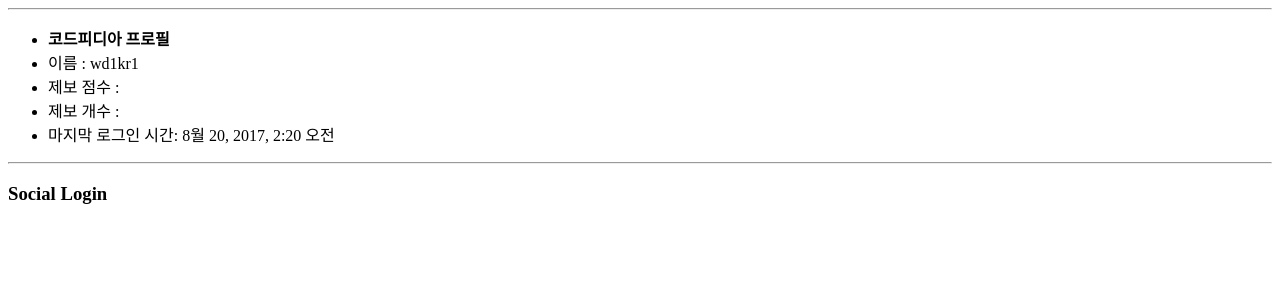
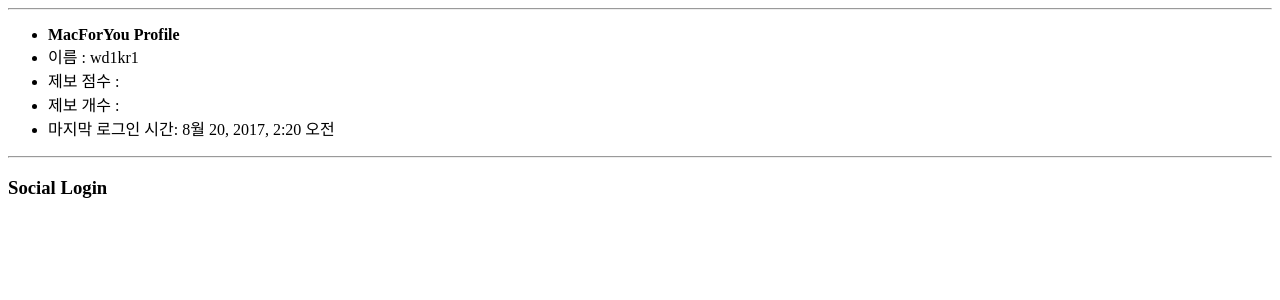
Before and after one commit to Sungbin17/MacForYou, a Django app: page /accounts/profile/ in a window 1280 px wide. Shown: the top 300 px of the page. Run offline with Django 3.2, Linux system fonts and the light colour scheme; a user stored in the database is signed in; data comes from the database, SQL or seed files in the repository; both versions use the stored data as it was after the commit; some libraries are stand-ins or nearby versions.

Commit message:
change profile

```diff
--- a/MacForYou/accounts/templates/accounts/profile.html
+++ b/MacForYou/accounts/templates/accounts/profile.html
@@ -2,7 +2,7 @@
 {% block login_form %}
     <hr>
     <ul class="list-group">
-        <li class="list-group-item list-group-item-info text-center"><b>코드피디아 프로필</b></li>
+        <li class="list-group-item list-group-item-info text-center"><b>MacForYou Profile</b></li>
         <li class="list-group-item">이름 : {{ user.username }}</li>
         <li class="list-group-item">제보 점수 : {{ user.cp_user.score }}</li>
         <li class="list-group-item">제보 개수 : {{ user.cp_user.number_of_posts }}</li>
```
Also changed, not shown: MacForYou/db.sqlite3.
